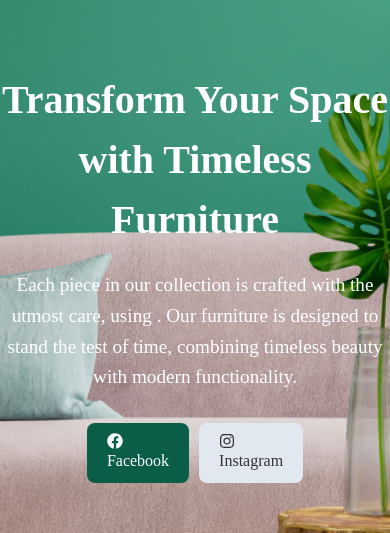
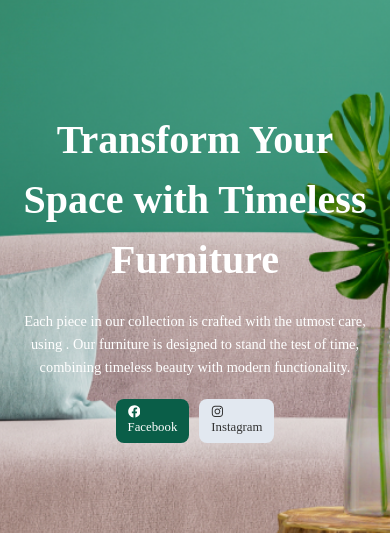
Before and after one commit to Quratulain-bilal/Furniture-custom-css, a Next.js app: page / in a window 390 px wide. Shown: the part 641-1174 px from the top of the page. Built offline with nearby package versions, Linux system fonts and the light colour scheme.

Commit message:
Update Hero.module.css

```diff
--- a/styles/Hero.module.css
+++ b/styles/Hero.module.css
@@ -1,33 +1,34 @@
-/* HeroSection.module.css */
 .section {
   position: relative;
   display: flex;
   align-items: center;
   justify-content: center;
   height: 100vh; /* Full viewport height */
-  color:white;
+  color: white;
   overflow: hidden;
   font-family: serif;
+  padding: 0 20px;
 }
 
 .backgroundImage {
   position: absolute;
   top: 0;
   left: 0;
-  width: 100%;
-  height: 100%;
-  object-fit: cover; /* Makes the image cover the entire section */
-  z-index: -1; /* Sends the image behind other content */
+  width: 100vw; /* Full viewport width */
+  height: 100vh; /* Full viewport height */
+  object-fit: cover; /* Ensures the image covers the entire section */
+  z-index: -1;
 }
 
 .content {
   position: relative;
   text-align: center;
-  z-index: 1; /* Keeps content above the background image */
+  z-index: 1;
+  max-width: 90%;
 }
 
 .title {
-  font-size: 2.5rem;
+  font-size: 3.5rem;
   font-weight: 600;
   margin-bottom: 20px;
 }
@@ -52,11 +53,10 @@
   background-color: #0a5e48;
   color: #ffffff;
   margin-right: 10px;
-
 }
 
 .buttonPrimary:hover {
-  background-color:green;
+  background-color: green;
 }
 
 .buttonSecondary {
@@ -67,3 +67,41 @@
 .buttonSecondary:hover {
   background-color: #cbd5e1;
 }
+
+/* Media Queries for Responsiveness */
+@media (max-width: 768px) {
+  .title {
+    font-size: 2rem;
+  }
+
+  .description {
+    font-size: 1rem;
+    margin-bottom: 20px;
+  }
+
+  .buttonPrimary,
+  .buttonSecondary {
+    padding: 8px 16px;
+    font-size: 0.9rem;
+  }
+}
+
+@media (max-width: 480px) {
+  .title {
+    font-size: 2.5rem;
+  }
+
+  .description {
+    font-size: 0.9rem;
+  }
+
+  .buttonPrimary,
+  .buttonSecondary {
+    padding: 6px 12px;
+    font-size: 0.8rem;
+  }
+
+  .content {
+    max-width: 100%;
+  }
+}
```
